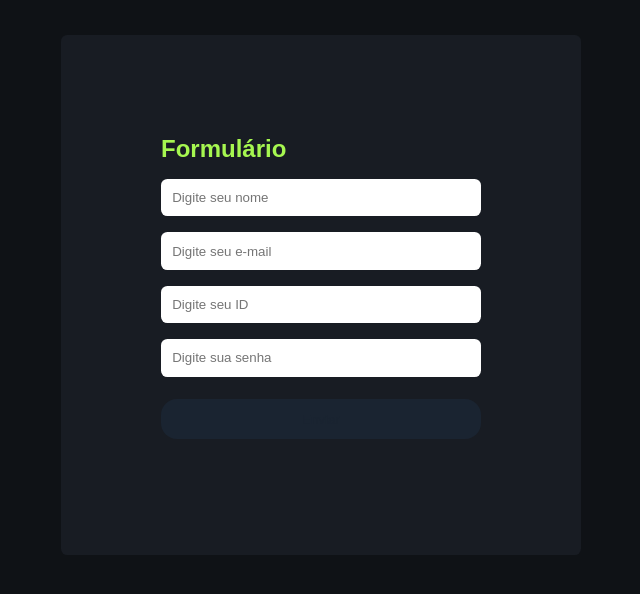
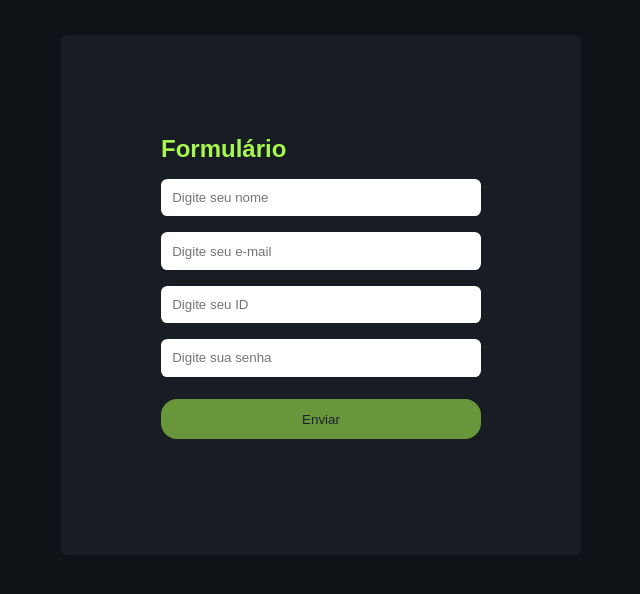
Before and after one commit to fatalite38/SantanderCoders-FrontEnd, a website built with Vite: page Atividade-01/index.html in a window 1280 px wide. In both pictures the pointer is over the button "Enviar". Shown: the whole page, without its empty margins (319-959 px from the left). Built offline with nearby package versions, Linux system fonts and the light colour scheme.

Commit message:
Update style.css

```diff
--- a/Atividade-01/src/assets/style.css
+++ b/Atividade-01/src/assets/style.css
@@ -48,7 +48,7 @@ button {
 }
 
 button:hover {
-    background-color: #1a2431;
+    background-color: #6a963b;
     cursor: pointer;
 }
 
```
